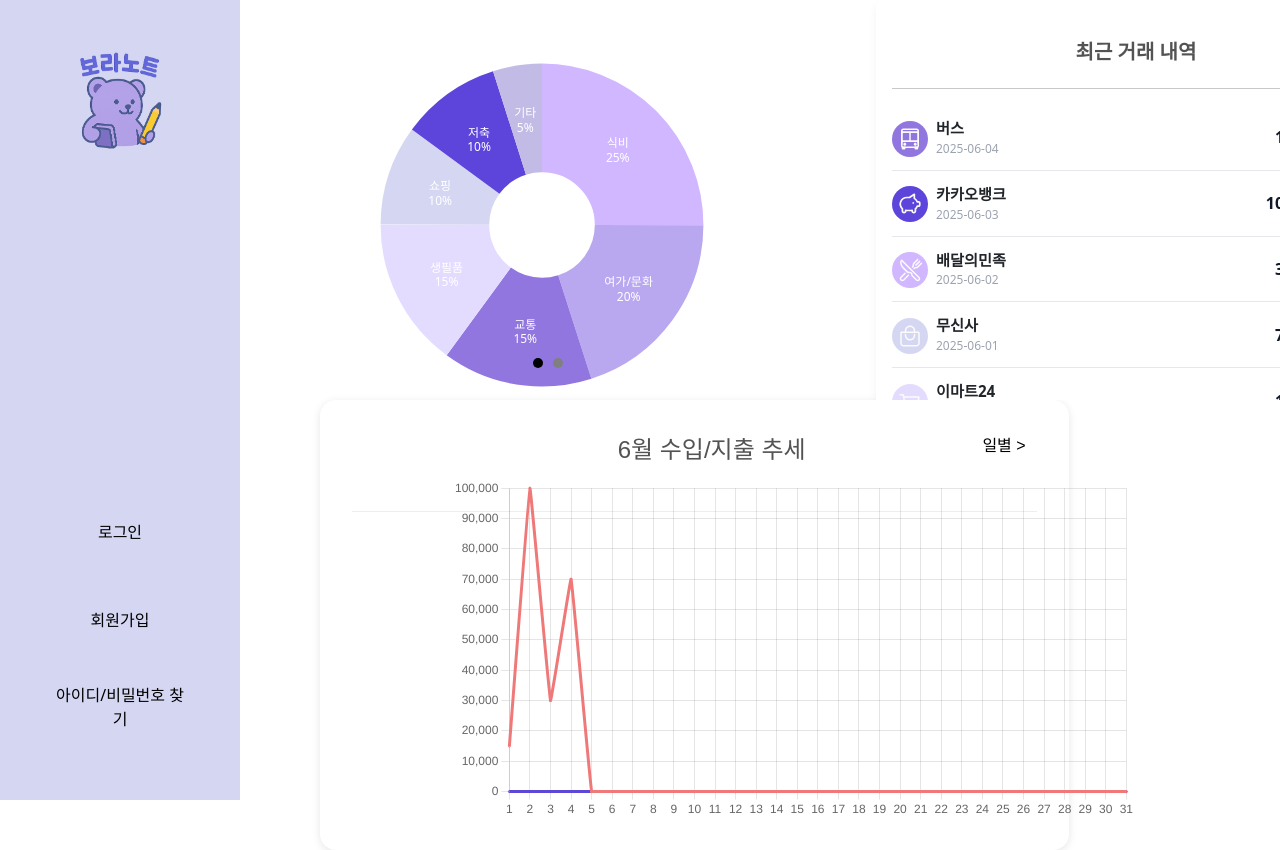
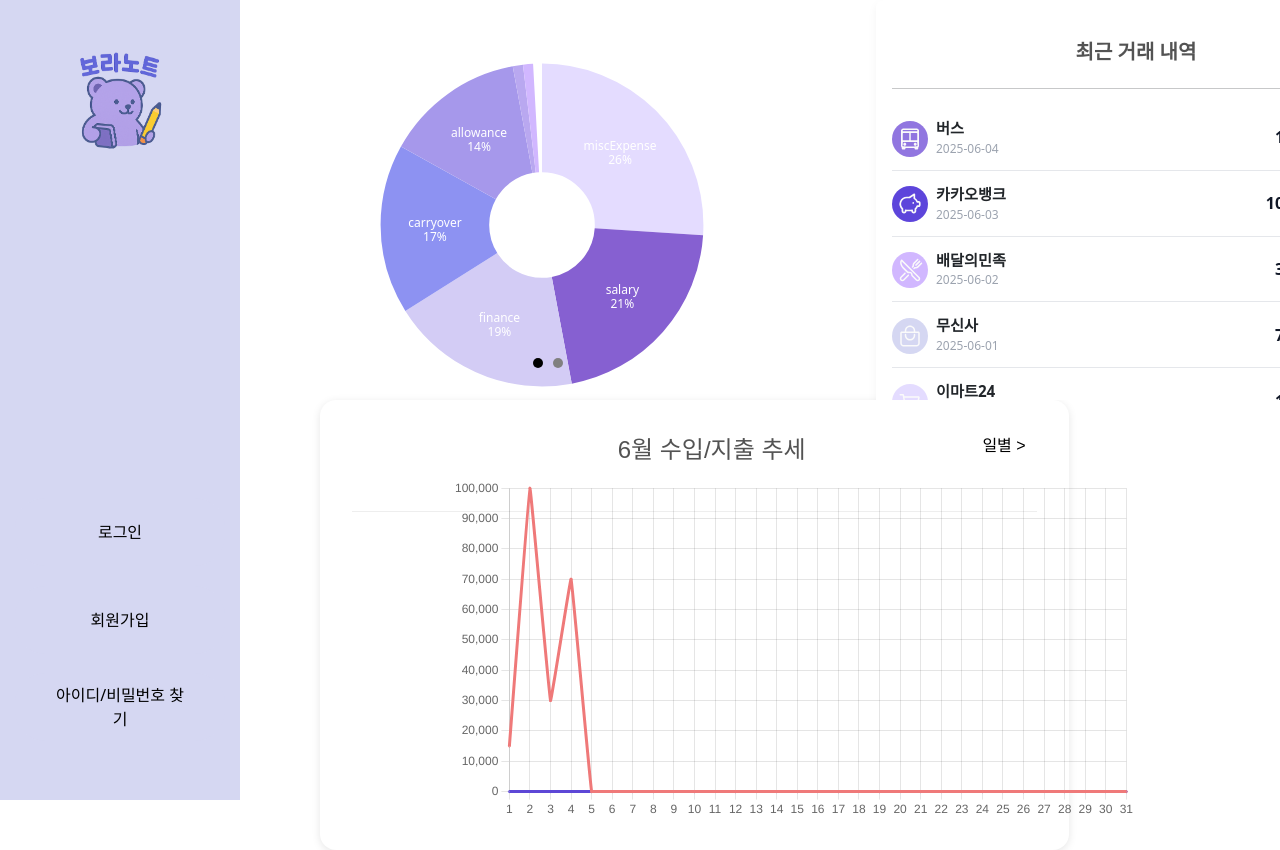
Before and after one commit to Mminjae/Skeleton_project, a Vue app in the folder project/: page /main in a window 1280 px wide. Built offline with nearby package versions, Linux system fonts and the light colour scheme; data requests are answered from the project's data file.

Commit message:
도넛 차트 아이콘 대신에 카테고리 넣음

```diff
--- a/project/src/components/post/PostDonutChart.vue
+++ b/project/src/components/post/PostDonutChart.vue
@@ -1,5 +1,8 @@
 <script setup>
-import { computed, ref } from 'vue'
+import { computed, ref, onMounted } from 'vue'
+import { useFinancialSummaryStore } from '@/stores/useFinancialSummaryStore'
+import { iconColors } from '../base/iconColors'
+import ExpenseIcons from '../base/ExpenseIcons.vue'
 
 const remToPx = (rem) => rem * 16
 
@@ -7,11 +10,15 @@ const sizeX = remToPx(33.75)
 const sizeY = remToPx(28.125)
 const circleSize = remToPx(20.36125)
 
-const props = defineProps({
-  segments: {
-    type: Array,
-    required: true,
-  },
+const store = useFinancialSummaryStore()
+// const categorizedData = computed(() => store.categorizedData)
+const categorizedData = computed(() => {
+  // 0 이하인 퍼센트 항목은 필터링하여 빈 공간 생기는 문제 방지
+  return store.categorizedData.filter((item) => item.percentage > 0)
+})
+
+onMounted(() => {
+  store.fetchData(1)
 })
 
 // 원의 중심 촤표
@@ -40,9 +47,17 @@ const handleMouseLeave = () => {
 const segmentsWithOffset = computed(() => {
   let cumulativePercent = 0 // 지금까지 그린 퍼센트의 누적 합계
 
-  const sortedSegments = [...props.segments].sort((a, b) => b.percentage - a.percentage)
+  const sortedSegments = [...categorizedData.value].sort((a, b) => b.percentage - a.percentage)
 
   return sortedSegments.map((segment) => {
+    // 아이콘
+    const iconKey = segment.category
+    // const icons = ExpenseIcons[icon == iconKey]
+
+    // 원 색
+    const colorKey = segment.category // ✅ 수정1: category 키를 통해 색상 가져오기
+    const color = iconColors[colorKey]
+
     // 원 비율 계산
     const startOffset = circumference.value * (1 - cumulativePercent / 100) //비워질 길이 (전체 - 누적 퍼센트) 이 segment의 시작점 계산 (이전까지 그려진것만큼 비워야 하니까)
     const segmentLength = circumference.value * (segment.percentage / 100) // segment가 차지하는 원 둘레의 길이
@@ -61,13 +76,15 @@ const segmentsWithOffset = computed(() => {
     const textY = centerY.value + labelRadius * Math.sin(radians)
 
     // ✅ 1. 바깥 위치 계산 (툴팁용 좌표)
-    const labelOutsideX = centerX.value + (radius.value + 110) * Math.cos(radians)
+    const labelOutsideX = centerX.value + (radius.value + 115) * Math.cos(radians)
     const labelOutsideY = centerY.value + (radius.value + 90) * Math.sin(radians)
 
     cumulativePercent += segment.percentage // 다음 segment가 그릴 시작 위치를 알기 위해 누적 퍼센트 업데이트
 
     return {
       ...segment,
+      color,
+      iconKey,
       dashArray,
       dashOffset: startOffset,
       rotation: -90,
@@ -125,9 +142,15 @@ const dashOffset = computed(() => circumference.value * (1 - props.percentage /
         style="cursor: default"
       >
         <!-- {{ segment.label }} -->
-        <tspan :x="segment.textX" dy="-0.4em">{{ segment.label }}</tspan>
+        <tspan v-if="segment.percentage >= 5" :x="segment.textX" dy="-0.4em">
+          {{ segment.category }}
+        </tspan>
+        <!-- ----------------------------- 도넛 안에 데이터 -->
         <!-- 두 번째 줄은 아래로 조금 더 내림 -->
-        <tspan :x="segment.textX" dy="1.2em">{{ segment.percentage }}%</tspan>
+        <tspan v-if="segment.percentage >= 5" :x="segment.textX" dy="1.2em">
+          {{ segment.percentage }}%
+        </tspan>
+        <!-- ----------------------------- 도넛 안에 데이터 -->
       </text>
 
       <!-- 호버된 상태에서만 보여줄 추가 텍스트 -->
@@ -135,9 +158,9 @@ const dashOffset = computed(() => circumference.value * (1 - props.percentage /
       <g v-if="hoverIndex !== null">
         <!-- 배경 사각형 -->
         <rect
-          :x="segmentsWithOffset[hoverIndex].labelOutsideX - 40"
+          :x="segmentsWithOffset[hoverIndex].labelOutsideX - 50"
           :y="segmentsWithOffset[hoverIndex].labelOutsideY - 18"
-          width="80"
+          width="100"
           height="36"
           rx="6"
           ry="6"
@@ -158,10 +181,21 @@ const dashOffset = computed(() => circumference.value * (1 - props.percentage /
           pointer-events="none"
         >
           <tspan :x="segmentsWithOffset[hoverIndex].labelOutsideX" dy="0">
-            {{ segmentsWithOffset[hoverIndex].label }}
+            {{
+              segmentsWithOffset[hoverIndex].percentage > 5
+                ? '- - - - - - - - -'
+                : segmentsWithOffset[hoverIndex].category
+            }}
+            {{
+              segmentsWithOffset[hoverIndex].percentage <= 5
+                ? segmentsWithOffset[hoverIndex].percentage + '%'
+                : ''
+            }}
+            <!-- ----------------------------- 툴팁 안에 데이터 -->
           </tspan>
           <tspan :x="segmentsWithOffset[hoverIndex].labelOutsideX" dy="1.2em">
-            {{ segmentsWithOffset[hoverIndex].percentage }}%
+            총 {{ segmentsWithOffset[hoverIndex].totalAmount.toLocaleString() }}원
+            <!-- ----------------------------- 툴팁 안에 데이터 -->
           </tspan>
         </text>
       </g>
--- a/project/src/stores/useFinancialSummaryStore.js
+++ b/project/src/stores/useFinancialSummaryStore.js
@@ -64,11 +64,11 @@ export const useFinancialSummaryStore = defineStore('financialSummary', () => {
     const totalAmount = categoryAverage.reduce((sum, item) => sum + item.totalAmount, 0);
     // d-2. 각 카테고리가 전체에서 차지하는 비율 계산
     categoryAverage.forEach(item => {
-      item.percentage = ((item.totalAmount / totalAmount) * 100);
+      item.percentage = Math.round((item.totalAmount / totalAmount) * 100);
     })
 
 
-    return categoryAverage; // 카테고리별 평균, 총합, 비율 정보가 포함된 배열 반환
+    return categoryAverage.filter(item => item.percentage >= 1); // 카테고리별 평균, 총합, 비율 정보가 포함된 배열 반환
   });
 
   console.log("data", data)
--- a/project/src/views/ViewMainLogin.vue
+++ b/project/src/views/ViewMainLogin.vue
@@ -7,15 +7,15 @@ import PostLineGraph from '@/components/post/PostLineGraph.vue'
 
 // Svg 좌표 내부에서는 px만 사용할 수 있기 때문에 Rem을 px로 계산하는 코드 (1rem = 16px 기준)
 
-const donutData = [
-  { percentage: 25, color: '#D1B7FF', label: '식비', tooltip: '이번 달 식비: 25%' },
-  { percentage: 15, color: '#9176E0', label: '교통', tooltip: '교통비: 15%' },
-  { percentage: 10, color: '#D5D7F2', label: '쇼핑', tooltip: '쇼핑 지출: 10%' },
-  { percentage: 20, color: '#B9A8F0', label: '여가/문화', tooltip: '여가 및 문화생활: 20%' },
-  { percentage: 5, color: '#C1BBE6', label: '기타', tooltip: '기타 지출: 5%' },
-  { percentage: 15, color: '#E4DCFF', label: '생필품', tooltip: '정기구독 서비스: 15%' },
-  { percentage: 10, color: '#5D45DB', label: '저축', tooltip: '저축 비율: 10%' },
-]
+// const donutData = [
+//   { percentage: 25, color: '#D1B7FF', label: '식비', tooltip: '이번 달 식비: 25%' },
+//   { percentage: 15, color: '#9176E0', label: '교통', tooltip: '교통비: 15%' },
+//   { percentage: 10, color: '#D5D7F2', label: '쇼핑', tooltip: '쇼핑 지출: 10%' },
+//   { percentage: 20, color: '#B9A8F0', label: '여가/문화', tooltip: '여가 및 문화생활: 20%' },
+//   { percentage: 5, color: '#C1BBE6', label: '기타', tooltip: '기타 지출: 5%' },
+//   { percentage: 15, color: '#E4DCFF', label: '생필품', tooltip: '정기구독 서비스: 15%' },
+//   { percentage: 10, color: '#5D45DB', label: '저축', tooltip: '저축 비율: 10%' },
+// ]
 
 // 페이지네이션
 const currentIndex = ref(0) // 현재 슬라이드 인덱스
@@ -32,7 +32,7 @@ const goToSlide = (index) => {
       <div class="donut-graph-container">
         <!-- 도넛 그래프 섹션 (페이지네이션에 포함)-->
         <section v-show="currentIndex === 0" class="donut-graph">
-          <PostDonutChart :segments="donutData" />
+          <PostDonutChart />
         </section>
         <!-- 최근 히스토리 섹션 (페이지네이션에 포함)-->
         <section v-show="currentIndex === 1" class="recent-history">
```
